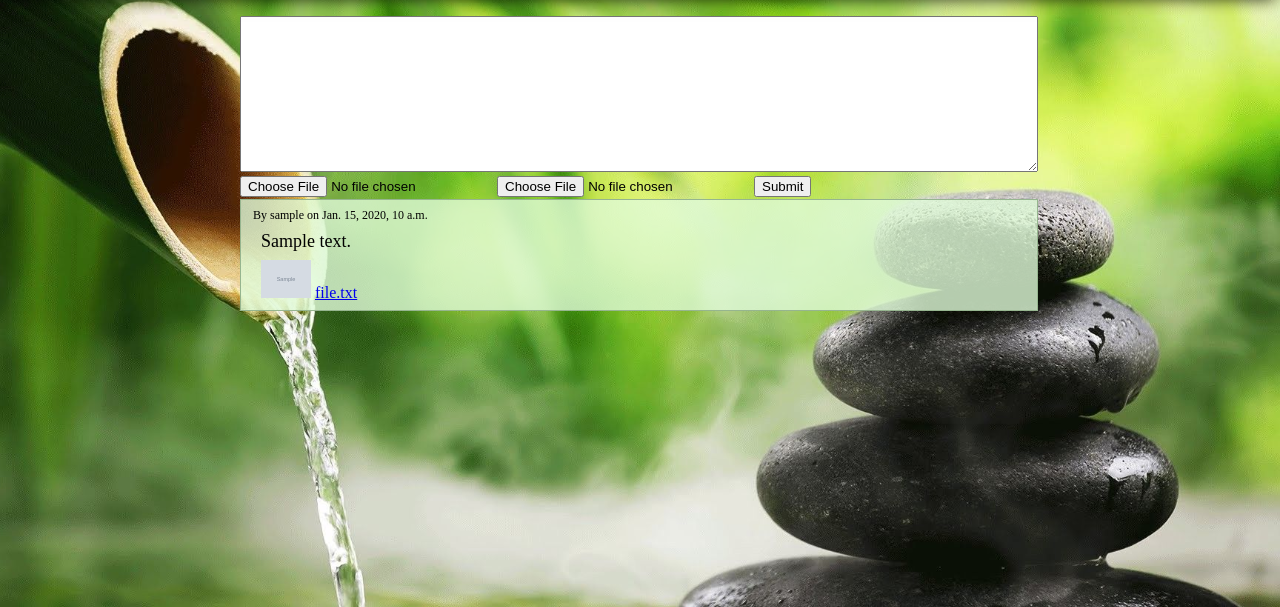
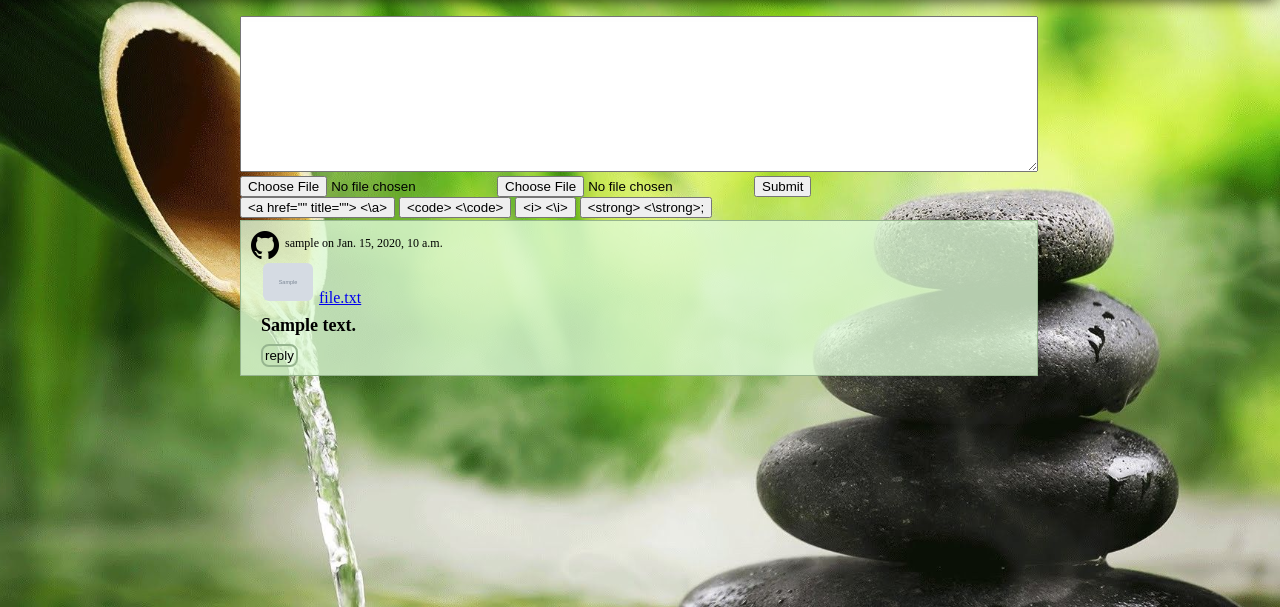
Before and after one commit to Zaza2215/CPA-comments, a Django app: page /comments/ in a window 1280 px wide. Shown: the part 80-687 px from the top of the page. Run offline with Django 4.2, Linux system fonts and the light colour scheme; a user stored in the database is signed in; tables that the repository leaves empty hold one stand-in row (values such as "Sample post"); grey boxes marked "Sample" are stand-in pictures.

Commit message:
Comments style
* h3 - main comments
* hover for image
* button reply
* buttons for adding tags to comment

```diff
--- a/SPA/comments/static/comments/css/style.css
+++ b/SPA/comments/static/comments/css/style.css
@@ -42,10 +42,11 @@ div.comment {
     background-color: rgba(0, 0, 0, 0);
 }
 p.comment-info {
-    margin: 0 0 0 4px;
+    margin: 0 0 4px 4px;
     font-size: 12px;
+    display: inline;
 }
-p.comment-body {
+h3.comment-body {
     font-size: 18px;
     margin: 8px 0;
 }
@@ -54,6 +55,7 @@ div.comment-body {
 }
 .replies, .reply, .comment{
     border: solid 1px #96b58f;
+    margin-top: 4px;
 }
 .image-comment {
     style=width: 50px;
@@ -94,5 +96,32 @@ div.comment-body {
     max-width: 792px;
 }
 img.image-comment{
+    margin: 2px;
     width: 50px;
+    border-radius: 6px
 }
+img.image-comment:hover {
+    border: solid 2px #fc4c02;
+    margin: 0;
+}
+.button-reply {
+    background: rgba(224, 252, 217, 0);
+    border-radius: 8px;
+    border: solid 2px #96b58f;
+    padding: 2px;
+}
+.button-reply:hover {
+    background: rgba(224, 252, 217, .4)
+}
+.button-reply:active  {
+    background: rgba(224, 252, 217, 1)
+}
+.ava-comment {
+    width: 32px;
+    border-radius: 16px;
+}
+.comment-head {
+    text-align: center;
+    display:flex;
+    align-items: center;
+}
--- /dev/null
+++ b/SPA/comments/static/comments/js/script.js
@@ -0,0 +1,19 @@
+ const textarea = document.getElementById('id_body');
+ const button_a = document.getElementById('btn-tag-a');
+ const button_i = document.getElementById('btn-tag-i');
+ const button_s = document.getElementById('btn-tag-strong');
+ const button_c = document.getElementById('btn-tag-code');
+
+
+button_a.onclick = function() {
+    textarea.value += '<a href="" title=""></a>';
+  };
+button_i.onclick = function() {
+    textarea.value += '<i></i>';
+  };
+button_s.onclick = function() {
+    textarea.value += '<strong></strong>';
+  };
+button_c.onclick = function() {
+    textarea.value += '<code></code>';
+  };
--- a/SPA/comments/templates/comments/base.html
+++ b/SPA/comments/templates/comments/base.html
@@ -8,16 +8,17 @@
 </head>
 <body>
 <div class="header">
-        {% if user.is_authenticated %}
-        <p class="main-p">{{ user.username }} | <a href="{% url 'logout' %}">Log out</a></p>
-        {% else %}
-        <p class="main-p"><a href="{% url 'login' %}">Log in</a> | <a href="{% url 'register' %}">Register</a></p>
-        {% endif %}
+    {% if user.is_authenticated %}
+    <p class="main-p">{{ user.username }} | <a href="{% url 'logout' %}">Log out</a></p>
+    {% else %}
+    <p class="main-p"><a href="{% url 'login' %}">Log in</a> | <a href="{% url 'register' %}">Register</a></p>
+    {% endif %}
 </div>
 <div class="center-page">
     {% block content %}
 
     {% endblock %}
 </div>
+<script src="{% static 'comments/js/script.js' %}"></script>
 </body>
 </html>
--- a/SPA/comments/templates/comments/comment.html
+++ b/SPA/comments/templates/comments/comment.html
@@ -1,7 +1,6 @@
 <div class="comment reply">
     <p class="comment-info">By {{ comment.author }} on {{ comment.created_time }}</p>
     <div class="comment-body">
-        <p class="comment-body">{{ reply.body }}</p>
 
         {% if reply.image %}
         <img class="image-comment" src="{{ reply.image.url }}" alt="{{ reply.image.name }}">
@@ -9,8 +8,10 @@
         {% if reply.file %}
         <a href="{{ reply.file.url }}">file.txt</a>
         {% endif %}
+        <p class="comment-body">{{ reply.body }}</p>
+        <button class="button-reply">reply</button>
+
         {% if comment.replies.all %}
-
         <div class="replies">
             {% for reply in comment.replies.all %}
             {% include 'comments/comment.html' with comment=reply %}
--- a/SPA/comments/templates/comments/index.html
+++ b/SPA/comments/templates/comments/index.html
@@ -1,5 +1,6 @@
 {% extends 'comments/base.html' %}
 {% load my_tags %}
+{% load static %}
 
 {% block content %}
 
@@ -14,21 +15,31 @@
 
         <button type="submit">Submit</button>
     </form>
+    <button id="btn-tag-a">&lt;a href="" title=""&gt; &lt;\a&gt;</button>
+    <button id="btn-tag-code" class="tags">&lt;code&gt; &lt;\code&gt;</button>
+    <button id="btn-tag-i" class="tags">&lt;i&gt; &lt;\i&gt;</button>
+    <button id="btn-tag-strong" class="tags">&lt;strong&gt &lt;\strong&gt;;</button>
 </div>
 {% endif %}
 
 <div class="comments">
     {% for comment in object_list %}
     <div class="comment">
-        <p class="comment-info">By {{ comment.author }} on {{ comment.created_time }}</p>
+        <div class="comment-head">
+            <img src="{% static 'comments/images/profile.png' %}" alt="Profile image" class="ava-comment">
+            <p class="comment-info">{{ comment.author }} on {{ comment.created_time }}</p>
+        </div>
         <div class="comment-body">
-            <p class="comment-body">{{ comment.body }}</p>
+
             {% if comment.image %}
             <img src="{{ comment.image.url }}" alt="{{ comment.image.name }}" class="image-comment">
             {% endif %}
             {% if comment.file %}
             <a href="{{ comment.file.url }}">file.txt</a>
             {% endif %}
+            <h3 class="comment-body">{{ comment.body }}</h3>
+            <button class="button-reply">reply</button>
+
             {% if comment.replies.all %}
             <div class="replies">
                 {% for reply in comment.replies.all %}
```
Also changed, not shown: SPA/comments/static/comments/images/profile.png (added).
